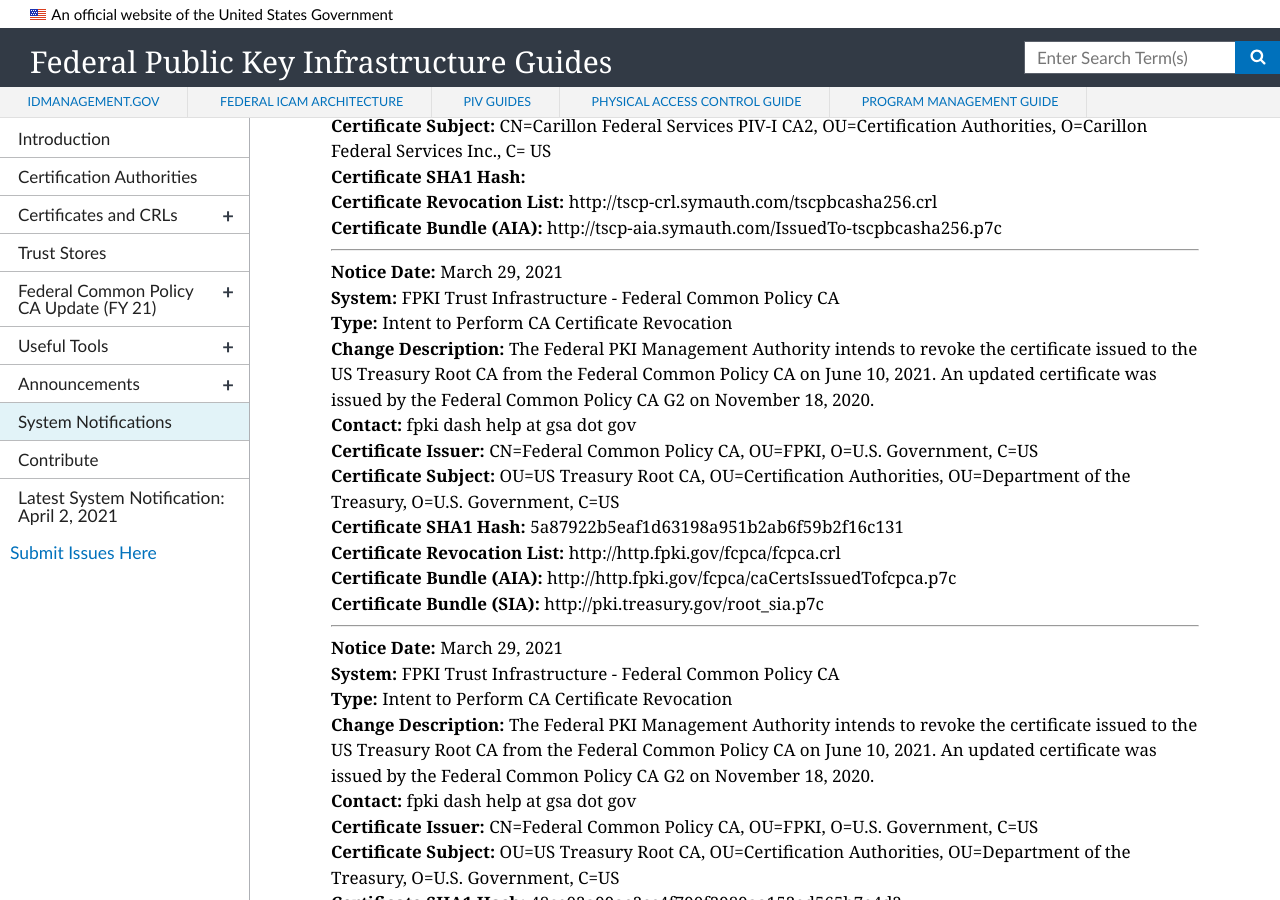
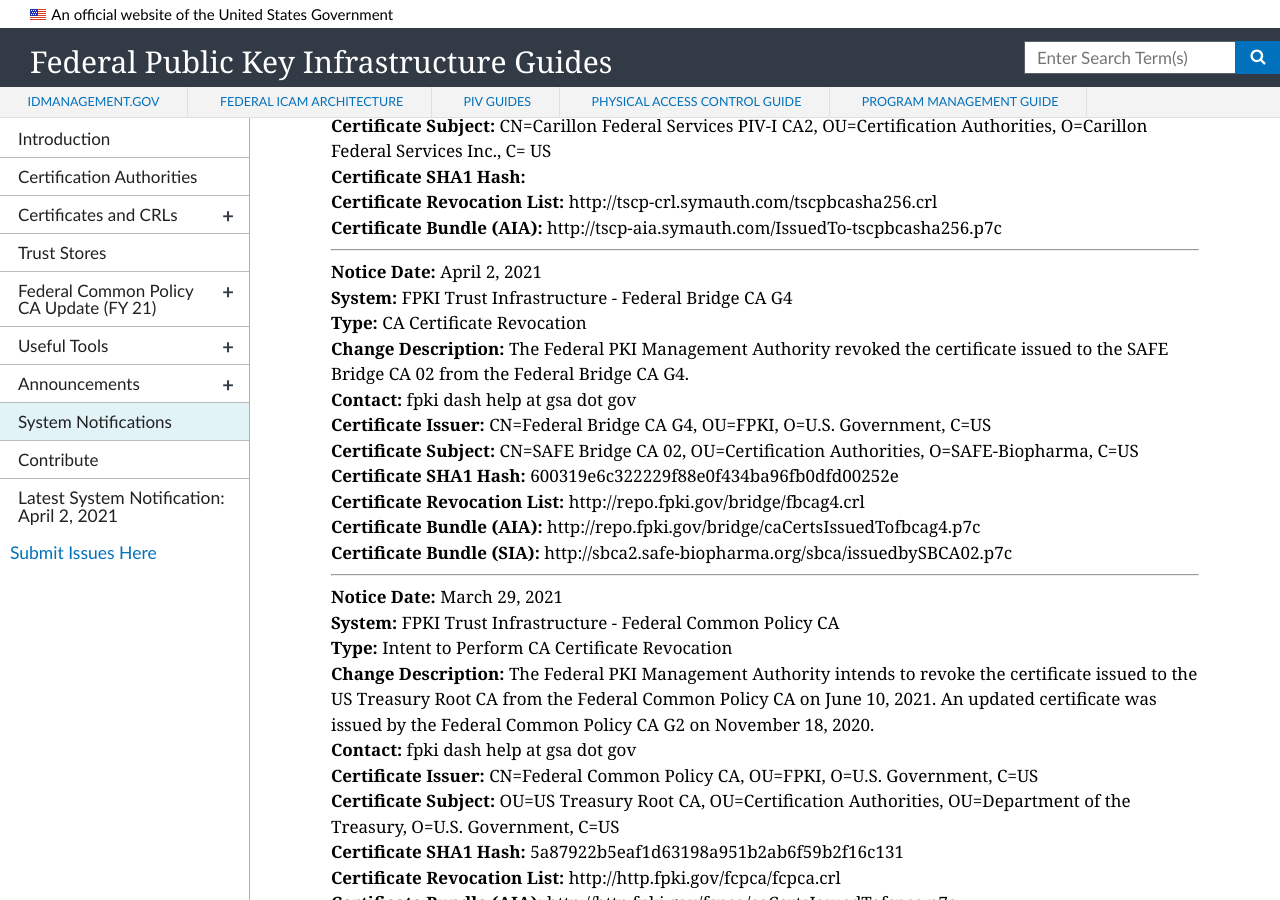
Before and after one commit to GSA/fpki-guides, a Jekyll site: the page built from pages/fpki_notifications.md, in a window 1280 px wide and 900 px high, scrolled down 1430 px. Built offline with Jekyll 4.4.1, drawn with Linux system fonts in a browser that asks for light colours; nearby versions of some CDN libraries.

Commit message:
Update notifications.yml

```diff
--- a/_data/notifications.yml
+++ b/_data/notifications.yml
@@ -3704,6 +3704,21 @@
   ocsp_uri:
 
 - notice_date: April 2, 2021
+  change_type: CA Certificate Revocation
+  start_datetime:
+  system: FPKI Trust Infrastructure - Federal Bridge CA G4
+  change_description: The Federal PKI Management Authority revoked the certificate issued to the SAFE Bridge CA 02 from the Federal Bridge CA G4.
+  contact: fpki dash help at gsa dot gov
+  ca_certificate_hash: 600319e6c322229f88e0f434ba96fb0dfd00252e
+  ca_certificate_issuer: CN=Federal Bridge CA G4, OU=FPKI, O=U.S. Government, C=US
+  ca_certificate_subject:  CN=SAFE Bridge CA 02, OU=Certification Authorities, O=SAFE-Biopharma, C=US
+  cdp_uri: http://repo.fpki.gov/bridge/fbcag4.crl
+  aia_uri: http://repo.fpki.gov/bridge/caCertsIssuedTofbcag4.p7c
+  sia_uri: http://sbca2.safe-biopharma.org/sbca/issuedbySBCA02.p7c
+  ocsp_uri:
+
+
+- notice_date: April 2, 2021
   change_type: Intent to Perform CA Certificate Issuance
   start_datetime:
   system: TSCP SHA256 Bridge CA
```
